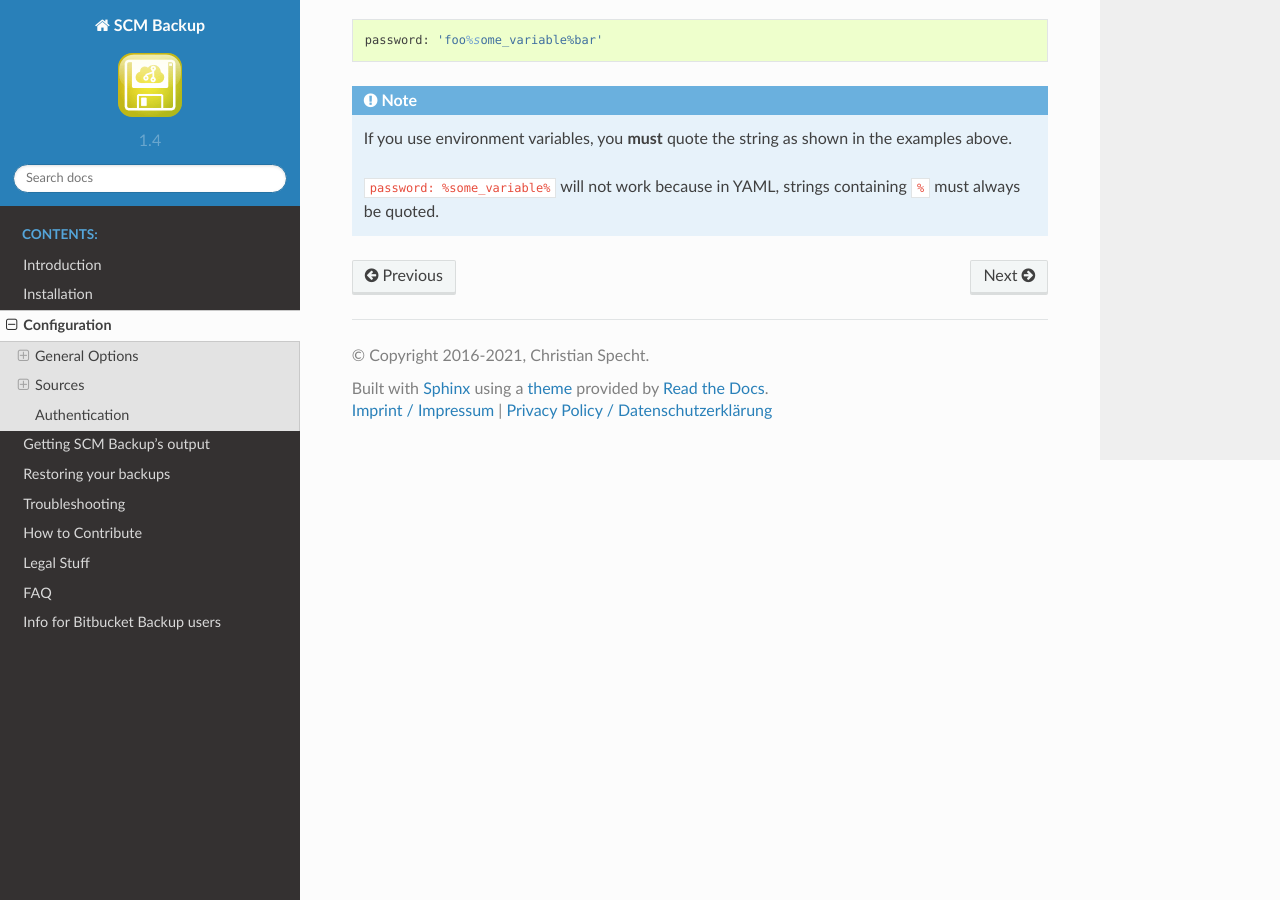
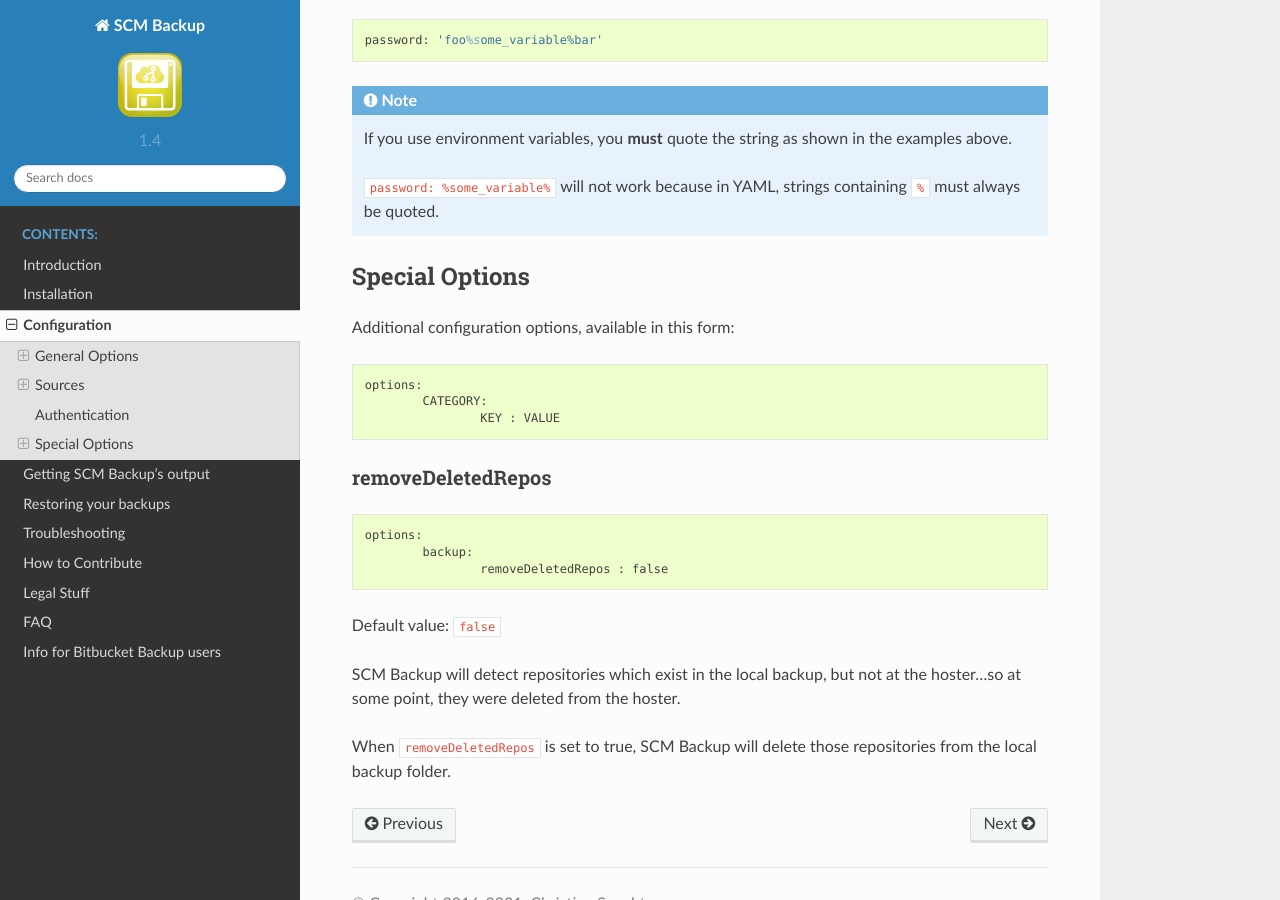
Before and after one commit to christianspecht/scm-backup-docs, a Sphinx documentation site: the page built from source/config.rst, in a window 1280 px wide and 900 px high, scrolled down 4991 px. Built offline with Sphinx 7.4.7 and the Read the Docs theme 2.0.0, drawn with Linux system fonts in a browser that asks for light colours.

Commit message:
Delete repos which were deleted from the hoster
christianspecht/scm-backup#39

```diff
--- a/source/config.rst
+++ b/source/config.rst
@@ -209,3 +209,31 @@ This works for parts of the password as well::
     If you use environment variables, you **must** quote the string as shown in the examples above.
 
     ``password: %some_variable%`` will not work because in YAML, strings containing ``%`` must always be quoted.
+
+
+
+
+Special Options
+---------------
+
+Additional configuration options, available in this form::
+
+	options:
+		CATEGORY:
+			KEY : VALUE
+
+
+removeDeletedRepos
+++++++++++++++++++
+
+::
+
+	options:
+		backup:
+			removeDeletedRepos : false
+
+Default value: ``false``
+
+SCM Backup will detect repositories which exist in the local backup, but not at the hoster...so at some point, they were deleted from the hoster.
+
+When ``removeDeletedRepos`` is set to true, SCM Backup will delete those repositories from the local backup folder.
```
